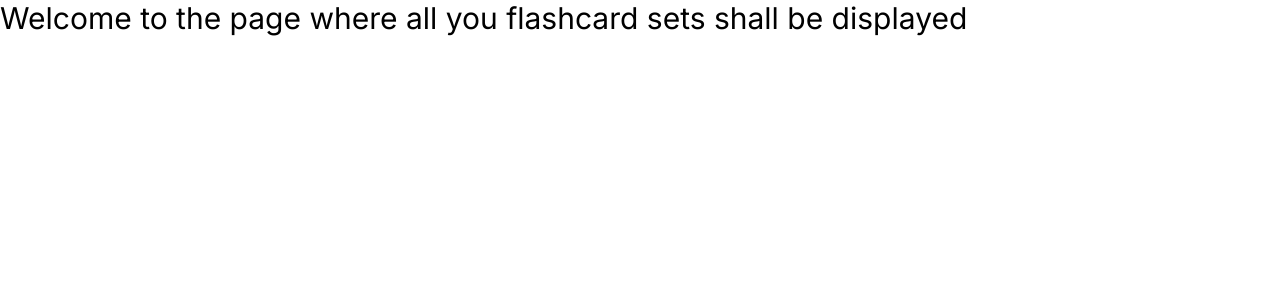
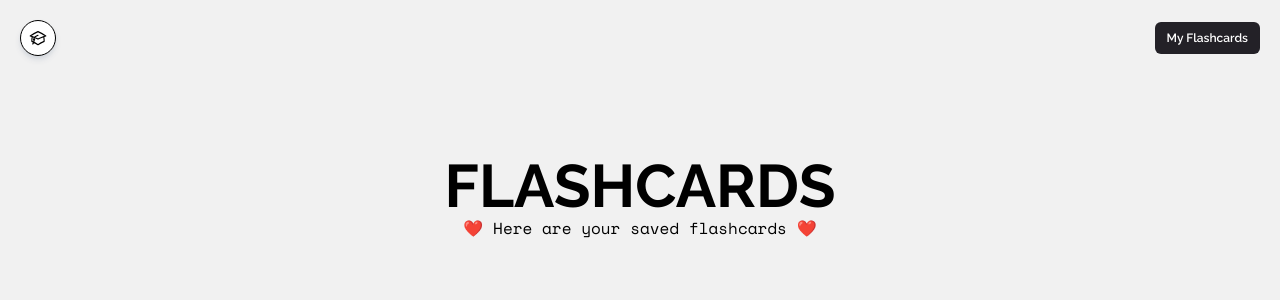
Before and after one commit to limitlez2020/flashcard_saas, a Next.js app: page /components/saved_flashcards_page in a window 1280 px wide. Shown: the top 300 px of the page. Built offline with nearby package versions, Linux system fonts and the light colour scheme.

Commit message:
Added the nav bar to the saved_flaashcards page

```diff
--- a/app/components/saved_flashcards_page/page.js
+++ b/app/components/saved_flashcards_page/page.js
@@ -1,7 +1,55 @@
+'use client';
+
+import { useState } from "react";
+import Link from "next/link";
+import { Raleway, Space_Mono } from "next/font/google";
+import { AcademicCapIcon } from "@heroicons/react/24/outline";
+
+const raleway = Raleway({ subsets: ['latin'] });
+const space_mono = Space_Mono({ subsets: ['latin'], weight: ['400', '700'] });
 
 
 export default function saved_flashcards_page() {
   return (
-    <div className="text-3xl"> Welcome to the page where all you flashcard sets shall be displayed </div>
+    <div>
+      <div className="w-full min-h-screen bg-[#F1F1F1] flex flex-col items-center">
+        {/* Nav Bar: */}
+        <div className='w-full flex justify-between items-center mb-20 px-5 py-5'>
+          {/* Logo - link to homepage */}
+          <Link href="/">
+            <div className='flex items-center justify-center bg-white shadow-gray-300 shadow-md
+                          border-black border-[1px] rounded-full p-2 cursor-pointer'>
+              <AcademicCapIcon className='w-[18px] h-[18px] text-black'/>
+
+            </div>
+          </Link>
+
+          {/* Github Link: */}
+          <Link href="/components/saved_flashcards_page">
+            <button className='flex items-center px-3 py-2 bg-[#232127] rounded-md hover:bg-[#0f0312]'>
+              <p className={`${raleway.className} text-center text-white font-semibold text-xs`}>
+                My Flashcards
+              </p>
+            </button>
+          </Link>
+        </div>
+
+        {/* Main Screen Container: */}
+        <div className="flex flex-col w-full justify-center items-center gap-20">
+          {/* Header and subheader: */}
+          <div className="flex flex-col text-center">
+            <div className={`${raleway.className} text-6xl font-bold`}>
+              <p>FLASHCARDS</p>
+            </div>
+            <div className={`${space_mono.className}`}>
+              <p>❤️ Here are your saved flashcards ❤️</p>
+            </div>
+          </div>
+
+          {/* Flashcards Set: */}
+
+        </div>
+      </div>
+    </div>
   );
 }
--- a/app/page.js
+++ b/app/page.js
@@ -208,27 +208,29 @@ export default function Generate() {
     <div>
       <div className="w-full min-h-screen bg-[#F1F1F1] flex flex-col items-center">
         {/* Nav Bar: */}
-        <div className='w-full flex justify-between items-center px-5 py-5'>
-          {/* Logo: */}
+        <div className='w-full flex justify-between items-center mb-20 px-5 py-5'>
+          {/* Logo - link to homepage */}
+          <Link href="/">
             <div className='flex items-center justify-center bg-white shadow-gray-300 shadow-md
                           border-black border-[1px] rounded-full p-2 cursor-pointer'>
-            {/* <p className="w-5 h-5 font-semibold flex justify-center">F.</p> */}
               <AcademicCapIcon className='w-[18px] h-[18px] text-black'/>
 
             </div>
+          </Link>
+
           {/* Github Link: */}
+          <Link href="/components/saved_flashcards_page">
             <button className='flex items-center px-3 py-2 bg-[#232127] rounded-md hover:bg-[#0f0312]'>
-            <Link href="/components/saved_flashcards_page">
               <p className={`${raleway.className} text-center text-white font-semibold text-xs`}>
                 Github
               </p>
+            </button>
           </Link>
-          </button>
         </div>
 
 
         {/* Header: */}
-        <div className="w-full flex flex-col items-center pt-20 pb-24 justify-center align-middle">
+        <div className="w-full flex flex-col items-center pb-24 justify-center align-middle">
           <h1 className={`${raleway.className} lg:text-7xl md:text-6xl text-4xl text-center font-bold`}>
             STUDY PRO
           </h1>
```
Lines whose indentation alone changed are shown as unchanged.
